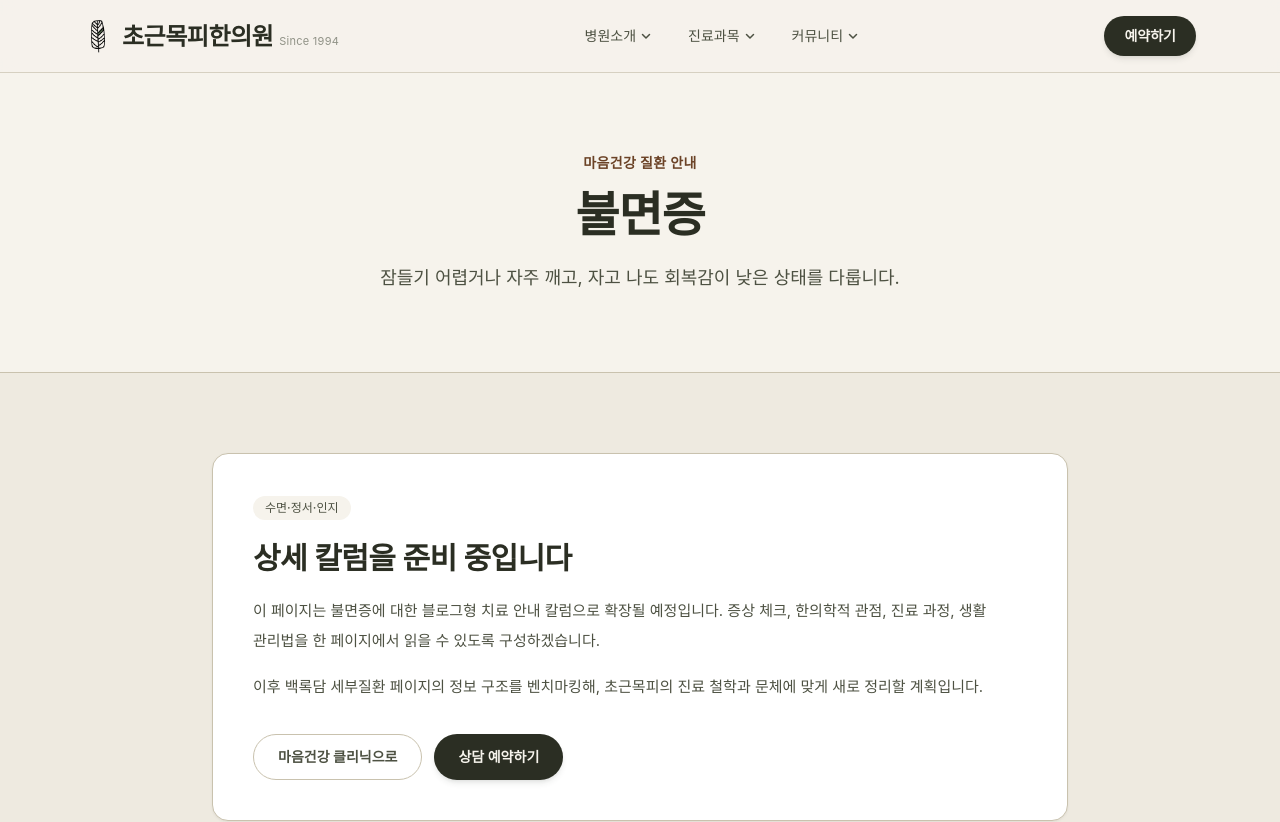
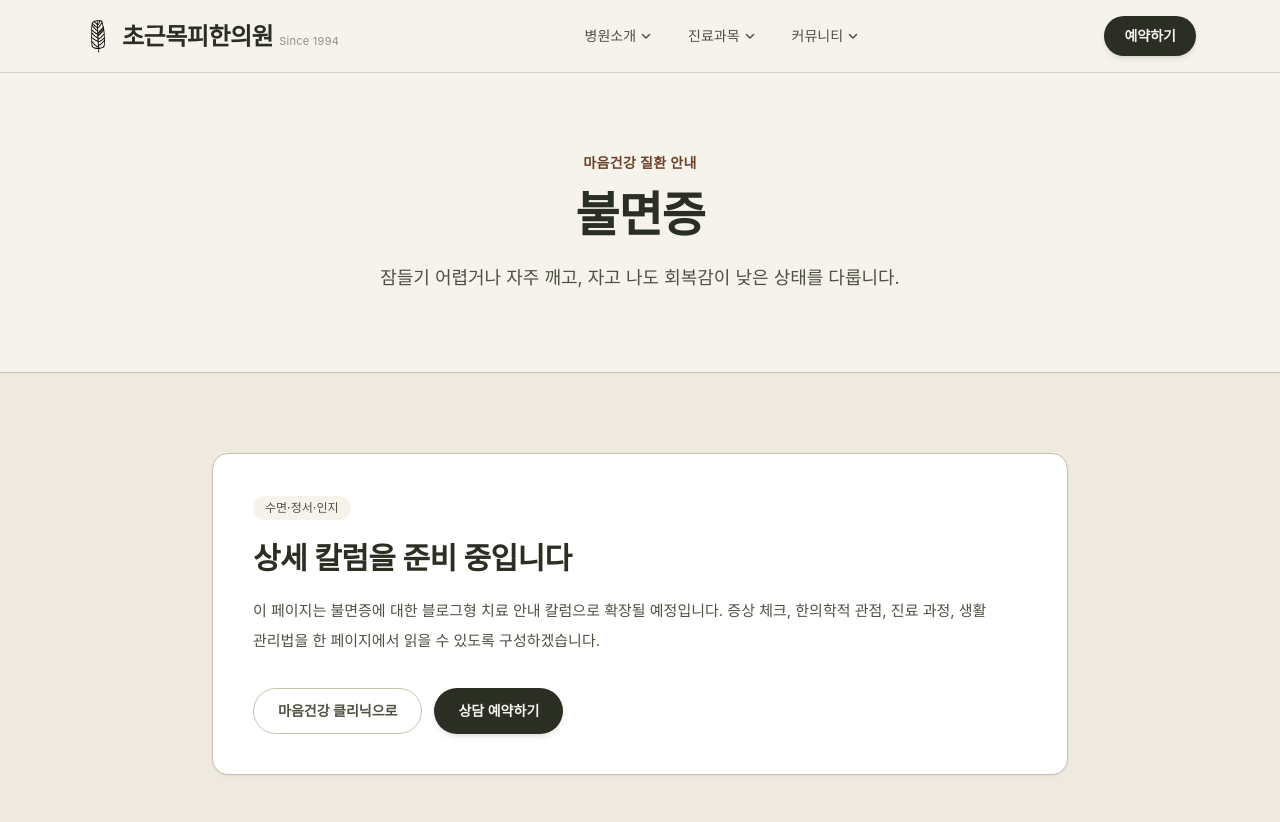
Before and after one commit to cdg7892-maker/chogeunmokpi, a Next.js app in the folder chogeunmokpi/: page /programs/psy/insomnia in a window 1280 px wide. Shown: the top 822 px of the page. Built offline with nearby package versions, Linux system fonts and the light colour scheme.

Commit message:
홈페이지 내 백록담 문구 제거

```diff
--- a/chogeunmokpi/src/app/programs/psy/[slug]/page.tsx
+++ b/chogeunmokpi/src/app/programs/psy/[slug]/page.tsx
@@ -68,9 +68,6 @@ export default async function MindConditionPage({
               이 페이지는 {condition.title}에 대한 블로그형 치료 안내 칼럼으로 확장될 예정입니다.
               증상 체크, 한의학적 관점, 진료 과정, 생활 관리법을 한 페이지에서 읽을 수 있도록 구성하겠습니다.
             </p>
-            <p>
-              이후 백록담 세부질환 페이지의 정보 구조를 벤치마킹해, 초근목피의 진료 철학과 문체에 맞게 새로 정리할 계획입니다.
-            </p>
           </div>
 
           <div className="mt-8 flex flex-wrap gap-3">
--- a/chogeunmokpi/src/app/programs/skin/[slug]/page.tsx
+++ b/chogeunmokpi/src/app/programs/skin/[slug]/page.tsx
@@ -66,9 +66,6 @@ export default async function SkinConditionPage({
               이 페이지는 {condition.title}에 대한 블로그형 치료 안내 칼럼으로 확장될 예정입니다.
               증상 체크, 한의학적 원인, 치료 과정, 생활 관리법을 차례로 정리하겠습니다.
             </p>
-            <p>
-              이후 백록담 세부질환 페이지의 정보 구조를 벤치마킹해, 초근목피의 진료 철학과 문체에 맞게 새로 작성할 계획입니다.
-            </p>
           </div>
 
           <div className="mt-8 flex flex-wrap gap-3">
--- a/chogeunmokpi/src/lib/women-detail-pages.ts
+++ b/chogeunmokpi/src/lib/women-detail-pages.ts
@@ -63,7 +63,7 @@ function createTemporaryWomenPage(condition: (typeof temporaryWomenConditions)[n
     heroAlt: `${condition.title} 여성질환 한방 진료 이미지`,
     diagnosisAlt: `${condition.title} 진단과 치료 원리를 상징하는 이미지`,
     headline: `${condition.title}, 증상명보다 몸의 리듬과 원인을 함께 살펴야 합니다.`,
-    intro: `${condition.title} 페이지는 현재 임시 안내 페이지입니다. 정식 콘텐츠는 백록담식 상세 구성으로 확장 예정이며, 현재는 초근목피한의원의 여성질환 진료 원칙과 상담 방향을 먼저 확인하실 수 있습니다.`,
+    intro: `${condition.title} 페이지는 현재 임시 안내 페이지입니다. 현재는 초근목피한의원의 여성질환 진료 원칙과 상담 방향을 먼저 확인하실 수 있습니다.`,
     badges: ["상세 콘텐츠 준비 중", "여성질환 클리닉 상담 가능"],
     signals: [
       `${condition.title} 관련 증상이 반복됩니다.`,
```
